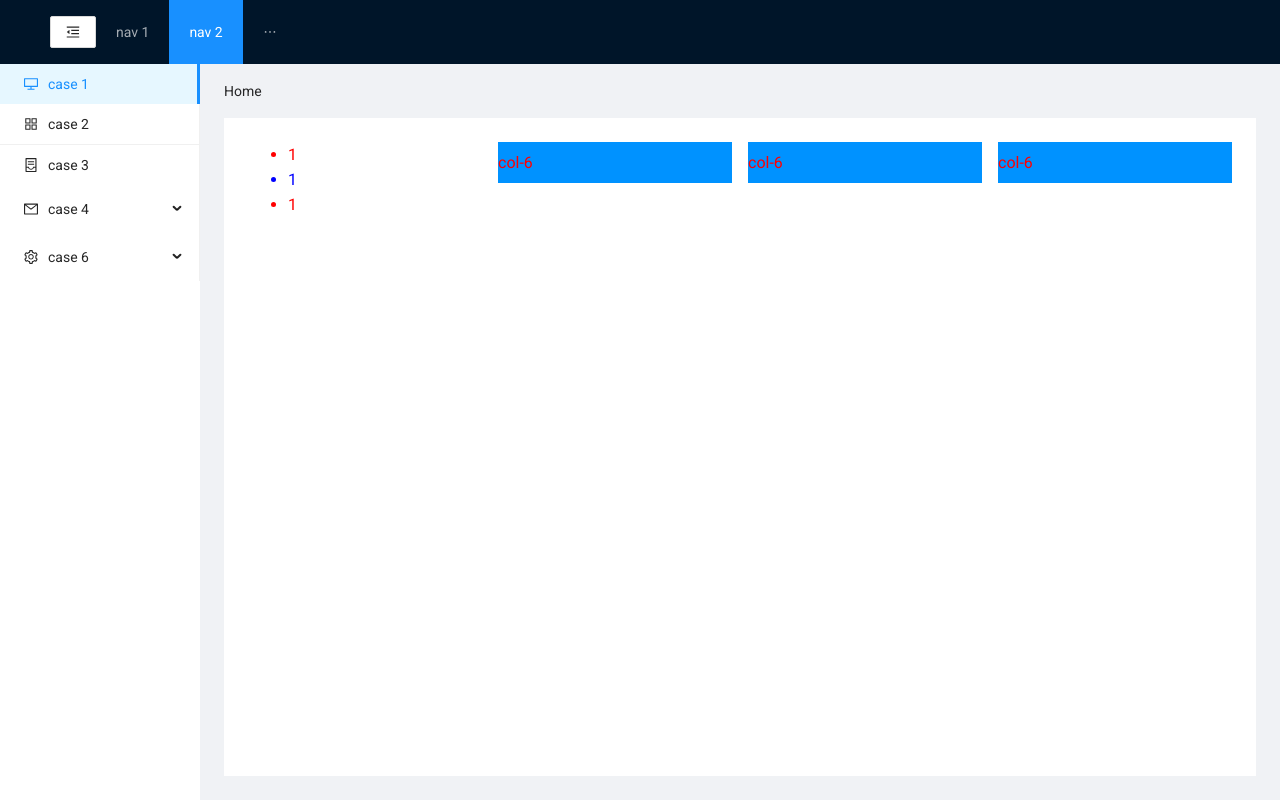
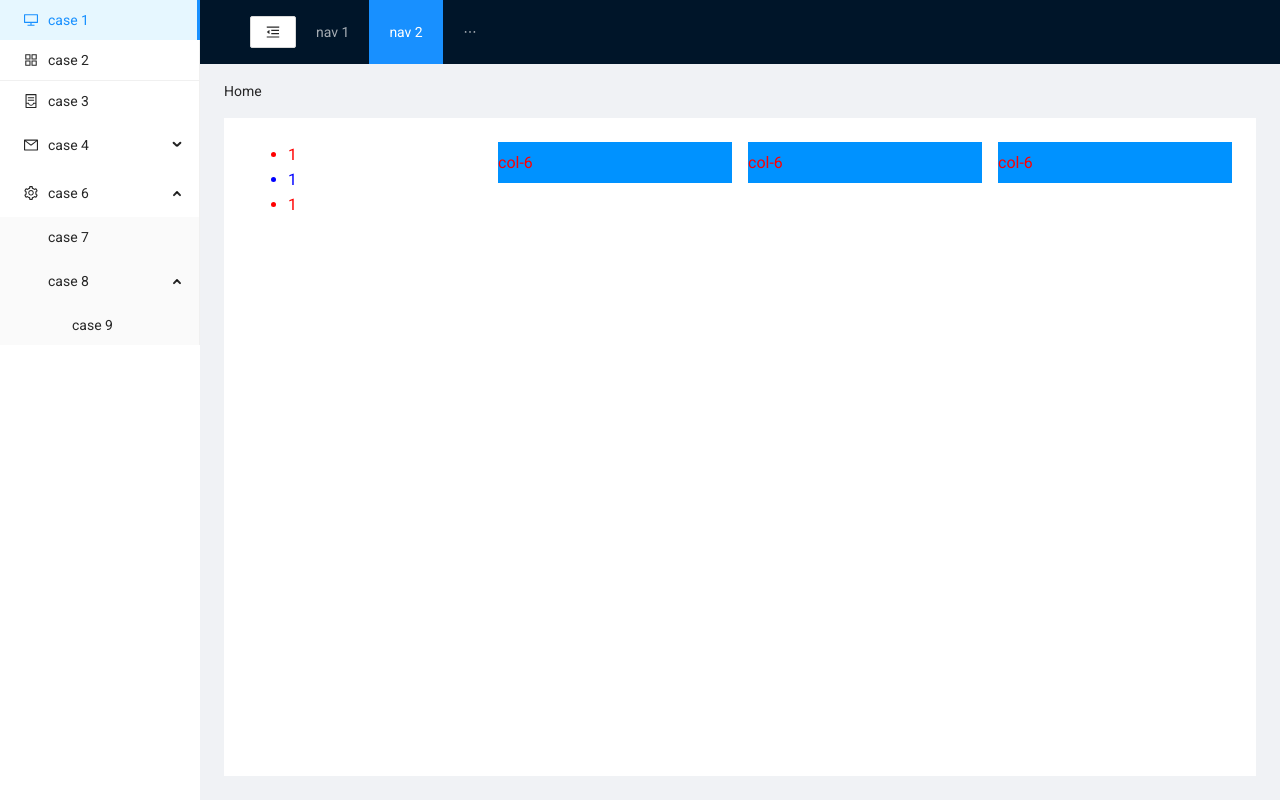
Before and after one commit to nhutduy1233231/demoApp, a React (Create React App) app: page / in a window 1280 px wide. Built offline with nearby package versions, Linux system fonts and the light colour scheme; the HTML template or start-up script is replaced by a standard one.

Commit message:
fix sider antd

```diff
--- a/src/Layouts/SiderFC/index.tsx
+++ b/src/Layouts/SiderFC/index.tsx
@@ -5,7 +5,6 @@ import { Menu, Layout } from 'antd';
 import { AppstoreOutlined, ContainerOutlined, DesktopOutlined, MailOutlined, SettingOutlined } from '@ant-design/icons';
 import { LayOutsContext } from '~/Layouts';
 import { memo } from 'react';
-import { isNullOrEmpty } from '~/helper/common';
 import { typeContext } from '~/enums/types';
 
 const { Sider } = Layout;
@@ -13,7 +12,7 @@ const SiderFC: React.FC<any> = () => {
     const valueContext: typeContext = useContext(LayOutsContext);
     const { collapsed } = valueContext;
     const [activeKey, setActiveKey] = useState([]);
-    const [activeSubKey, setActiveSubKey] = useState() as any;
+    const [openKeys, setOpenKeys] = useState(['6', '8']);
 
     const getItem = (label: String, key: any, icon: any, children?: Array<any>) => {
         return {
@@ -41,28 +40,29 @@ const SiderFC: React.FC<any> = () => {
             getItem('case 8', 8, '', [getItem('case 9', 9, '')]),
         ]),
     ];
+    const rootSubmenuKeys = ['4', '6'];
+    const onOpenChange: MenuProps['onOpenChange'] = (keys) => {
+        const latestOpenKey = keys.find((key) => openKeys.indexOf(key) === -1);
+        if (rootSubmenuKeys.indexOf(latestOpenKey!) === -1) {
+            setOpenKeys(keys);
+        } else {
+            setOpenKeys(latestOpenKey ? [latestOpenKey] : []);
+        }
+    };
 
     const handleActive = ({ key }: any) => {
         setActiveKey(key);
     };
 
-    const handleActiveSubTab = (openKeys: any) => {
-        const result = openKeys?.filter((el: any) => {
-            if (!isNullOrEmpty(el)) return el;
-        });
-        setActiveSubKey(result);
-    };
-
     return (
         <Sider collapsed={collapsed} width={200} className="site-layout-background">
             <Menu
-                triggerSubMenuAction={'hover'}
                 onClick={({ key, keyPath }) => handleActive({ key, keyPath })}
                 defaultSelectedKeys={activeKey?.length > 0 ? activeKey : [`${items[0]?.key}`]}
                 mode="inline"
                 items={items}
-                openKeys={activeSubKey}
-                onOpenChange={(openKeys) => handleActiveSubTab(openKeys)}
+                openKeys={openKeys}
+                onOpenChange={onOpenChange}
             />
         </Sider>
     );
--- a/src/Layouts/index.tsx
+++ b/src/Layouts/index.tsx
@@ -18,10 +18,12 @@ const Layouts: React.FC<any> = () => {
         <div className="container">
             <LayOutsContext.Provider value={valueContext}>
                 <Layout style={{ height: '100%' }}>
-                    <HeaderFC />
+                    <SiderFC />
                     <Layout>
-                        <SiderFC />
-                        <ContentFC />
+                        <HeaderFC />
+                        <Layout>
+                            <ContentFC />
+                        </Layout>
                     </Layout>
                 </Layout>
             </LayOutsContext.Provider>
```
